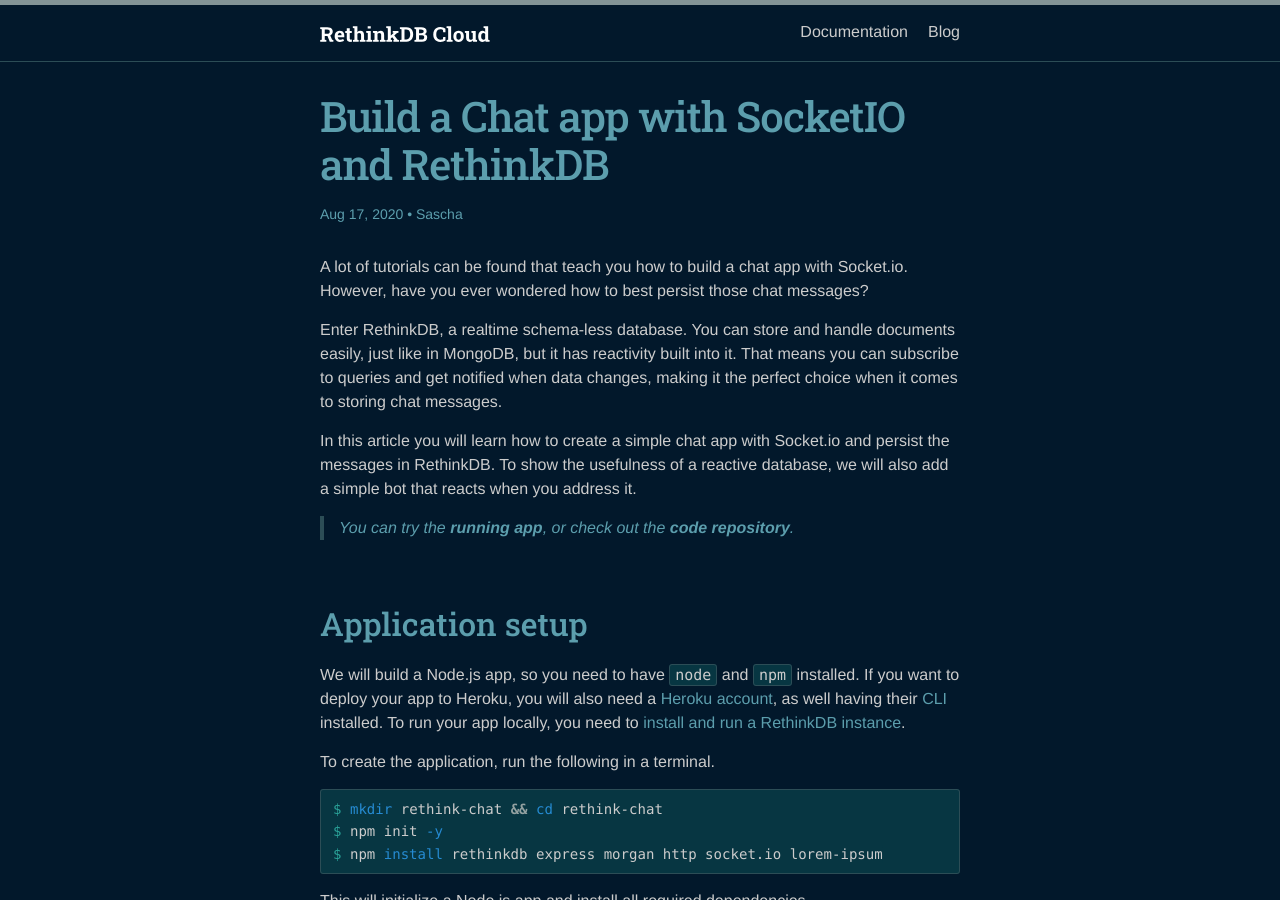
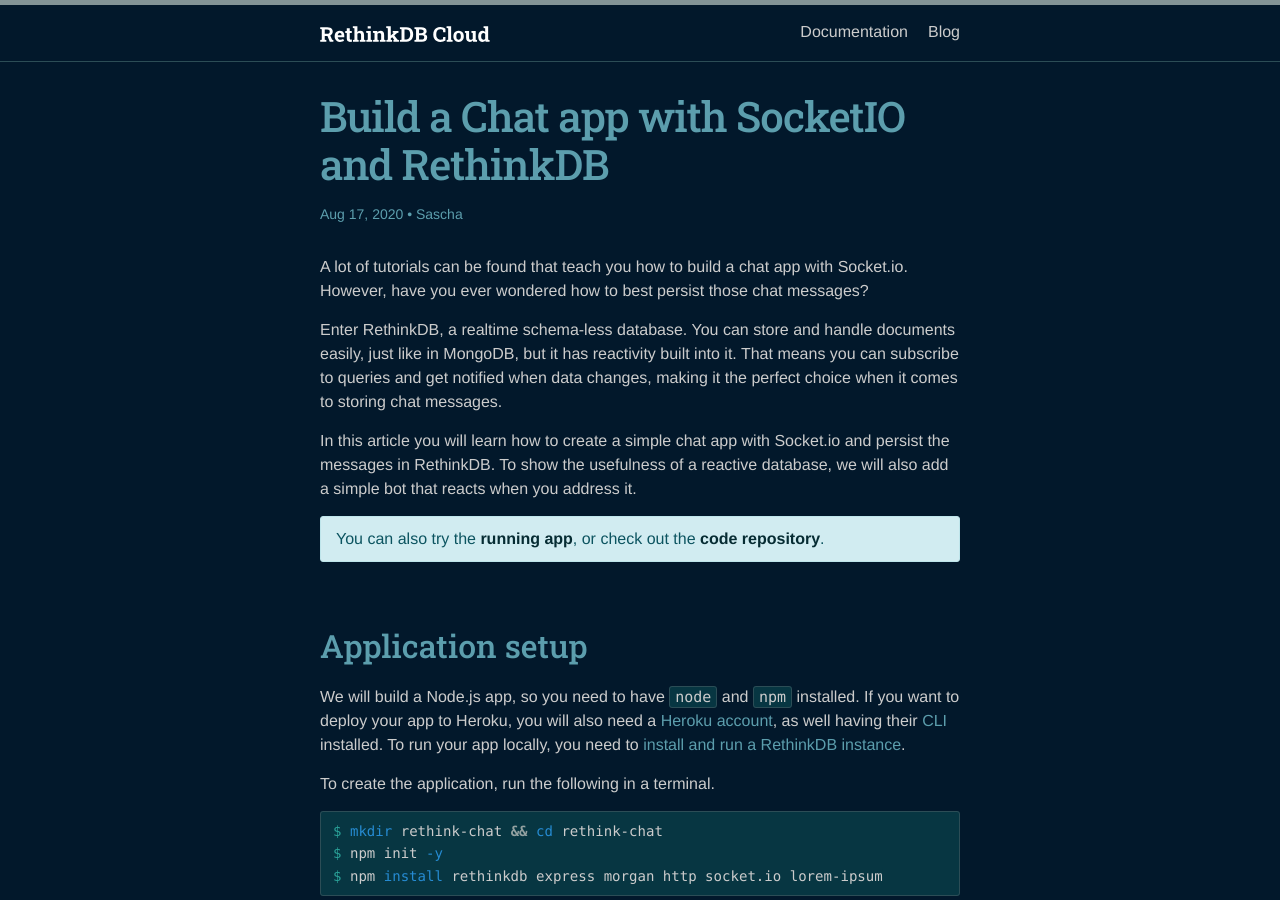
Before and after one commit to mostlytyped/rethinkdb-addon-lead-page, a Jekyll site: the page built from _posts/2020-08-17-rethinkdb-chat-socketio.md, in a window 1280 px wide and 900 px high. Built offline with Jekyll 4.4.1, drawn with Linux system fonts in a browser that asks for light colours.

Commit message:
Use alert boxes in post instead of quotes

````diff
--- a/_posts/2020-08-17-rethinkdb-chat-socketio.md
+++ b/_posts/2020-08-17-rethinkdb-chat-socketio.md
@@ -20,8 +20,9 @@ we will also add a simple bot that reacts when you address it.
 
 <!--more-->
 
-> You can try the [running app](https://rethink-chat-socketio.herokuapp.com/), or
-> check out the [code repository](https://github.com/mostlytyped/rethink-chat-socketio).
+You can also try the [running app](https://rethink-chat-socketio.herokuapp.com/), or
+check out the [code repository](https://github.com/mostlytyped/rethink-chat-socketio).
+{: .alert-info}
 
 ## Application setup
 
@@ -59,8 +60,9 @@ sent between users. You can do this via the [RethinkDB Cloud add-on](/) as follo
 $ heroku addons:create rethinkdb
 ```
 
-> The RethinkDB Cloud add-on is currently in alpha. [Request an invite for your
-> Heroku account email](/).
+The RethinkDB Cloud add-on is currently in alpha. [Request an invite for your
+Heroku account email](/).
+{: .alert-warning}
 
 ## Building the server
 
@@ -583,8 +585,9 @@ $ git commit -m 'Working rethink-chat app'
 $ git push heroku master
 ```
 
-> You will need to manually enable the `lorem-bot` process in your
-> Heroku app. You can do so on the Resources tab.
+You will need to manually enable the `lorem-bot` process in your
+Heroku app. You can do so on the Resources tab.
+{: .alert-info}
 
 ## Conclusion
 
````
